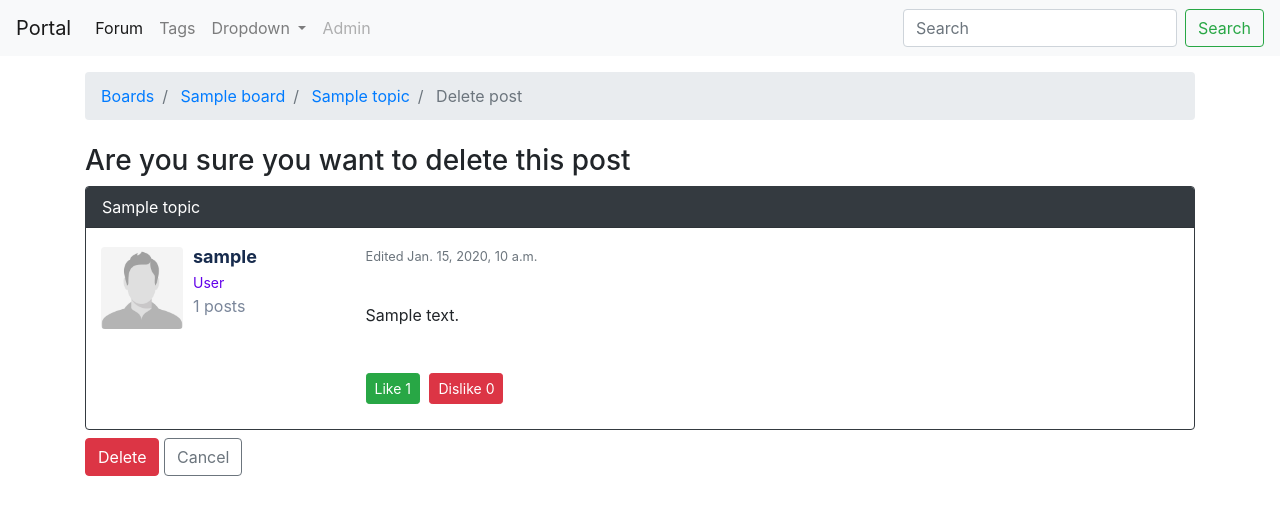
After one commit to deogonit/django-portal, a Django app: a page that uses portal/forum/templates/forum/delete_post.html in a window 1280 px wide. The commit adds this page. Shown: the top 515 px of the page. Run offline with Django 3.2, Linux system fonts and the light colour scheme; a user stored in the database is signed in; tables that the repository leaves empty hold one stand-in row (values such as "Sample post"); some libraries are stand-ins or nearby versions.

Commit message:
Add deleting post for user

```diff
--- a/portal/forum/models.py
+++ b/portal/forum/models.py
@@ -61,18 +61,18 @@ class Topic(models.Model):
 
     def get_page_count(self):
         count = self.posts.count()
-        pages = count / 3
+        pages = count / 10
         return ceil(pages)
 
     def has_many_pages(self, count=None):
         if count is None:
             count = self.get_page_count()
-        return count > 3
+        return count > 10
 
     def get_page_range(self):
         count = self.get_page_count()
         if self.has_many_pages(count):
-            return range(1, 4)
+            return range(1, 11)
         return range(1, count + 1)
 
     def get_first_post(self):
@@ -127,11 +127,14 @@ class Post(models.Model):
         return reverse('edit_post',
                        kwargs={'slug': self.topic.board.slug, 'topic_slug': self.topic.slug, 'post_number': self.pk})
 
+    def get_delete_url(self):
+        return reverse('delete_post',
+                       kwargs={'slug': self.topic.board.slug, 'topic_slug': self.topic.slug, 'post_number': self.pk})
+
     def get_message_as_markdown(self):
         return mark_safe(markdown(self.message, safe_mode='escape'))
 
 
 
 # TODO: 10. Add roles or permutation for group user
-# TODO: 11. Add Likes for posts and in future for news
 # TODO: 12. Add Comments system for news
--- /dev/null
+++ b/portal/forum/templates/forum/delete_post.html
@@ -0,0 +1,100 @@
+{% extends 'forum/base_forum.html'%}
+
+{% load static %}
+
+{% block title %}
+Delete post
+{% endblock%}
+
+{% block stylesheet %}
+<link rel="stylesheet" href="{% static 'css/style.css' %}">
+{% endblock %}
+
+{% block breadcrumb %}
+    <li class="breadcrumb-item">
+        <a href="{% url 'boards' %}">
+            Boards
+        </a>
+    </li>
+    <li class="breadcrumb-item">
+        <a href="{{ post.topic.board.get_absolute_url }}">
+           {{ post.topic.board.name }}
+        </a>
+    </li>
+    <li class="breadcrumb-item">
+        <a href="{{ post.topic.get_absolute_url }}">
+            {{ post.topic.name }}
+        </a>
+    </li>
+    <li class="breadcrumb-item active" aria-current="page">
+        Delete post
+    </li>
+{% endblock %}
+
+{% block content %}
+<form method="post">
+    {% csrf_token %}
+    <h3> Are you sure you want to delete this post</h3>
+    <div class="card mb-2 border-dark " id="post">
+    <div class="card-header text-white bg-dark py-2 px-3">{{ post.topic.name }}</div>
+    <div class="panel-body">
+        <div class="row">
+            <div class="col-xs-12 col-md-3 post-side">
+                <div class="media">
+                    <div class="media-left">
+                        <a href="">
+                            <img class="poster-avatar" src="{% static 'img/empty-avatar.png' %}"
+                                 alt="{{ post.created_by.username }}" width="100"
+                                 height="100">
+                        </a>
+                    </div>
+                    <div class="media-body">
+                        <div class="media-heading">
+                            <a href="" class="item-title">
+                                {{ post.created_by.username }}
+                            </a>
+                        </div>
+                        <span class="user-title">
+                            User
+                        </span>
+                        <span style="display:block">
+                            {{ post.created_by.posts.count }} posts
+                        </span>
+                    </div>
+                </div>
+            </div>
+            <div class="col-xs-12 col-md-9" style="margin-bottom: 25px;">
+                <div class="post-heading">
+                    {% if post.updated_at %}
+                    <small class="text-muted">Edited {{ post.updated_at }}</small>
+                    {% else %}
+                    <small class="text-muted">{{ post.created_at }}</small>
+                    {% endif %}
+                </div>
+                <div class="post-body">
+                    <p>
+                        {{ post.get_message_as_markdown }}
+                    </p>
+                </div>
+                <div class="post-footer">
+                    {% if user.is_authenticated %}
+                    <div class="btn btn-success btn-sm" id="like">Like
+
+                        <span id="liked" data-count="like">{{ post.votes.likes.count}}</span>
+                    </div>
+
+                    <div class="btn btn-danger btn-sm" id="dislike">Dislike
+
+                        <span id="disliked" data-count="dislike">{{ post.votes.dislikes.count}}</span>
+                    </div>
+                    {% endif %}
+                </div>
+            </div>
+        </div>
+    </div>
+</div>
+    <button type="submit" name="button" class="btn btn-danger">Delete</button>
+    <a href="{{ post.topic.get_absolute_url }}" class="btn btn-outline-secondary">Cancel</a>
+</form>
+
+{% endblock %}
--- a/portal/forum/templates/forum/edit_post.html
+++ b/portal/forum/templates/forum/edit_post.html
@@ -46,6 +46,9 @@ Edit post
     <button type="submit" class="btn btn-success">
         Save changes
     </button>
+    <a href="{{ post.get_delete_url }}" class="btn btn-danger" role="button">
+        Delete
+    </a>
     <a href="{{ post.topic.get_absolute_url }}" class="btn btn-outline-secondary" role="button">
         Cancel
     </a>
--- a/portal/forum/urls.py
+++ b/portal/forum/urls.py
@@ -2,9 +2,8 @@ from django.urls import path
 from django.contrib.auth.decorators import login_required
 
 from .views import BoardView, BoardTopicsView, \
-    TopicPostsView, NewTopicView, ReplyPostView, EditPostView, VotesView
+    TopicPostsView, NewTopicView, ReplyPostView, EditPostView, VotesView, DeletePostView
 from .models import LikeDislike, Post
-
 
 urlpatterns = [
     path('', BoardView.as_view(), name='boards'),
@@ -18,5 +17,7 @@ urlpatterns = [
     path('boards/<str:slug>/topics/<str:topic_slug>/', TopicPostsView.as_view(), name='topic_posts'),
     path('boards/<str:slug>/topics/<str:topic_slug>/reply/', ReplyPostView.as_view(), name='reply_post'),
     path('boards/<str:slug>/topics/<str:topic_slug>/post/<int:post_number>/edit/', EditPostView.as_view(),
-         name='edit_post')
+         name='edit_post'),
+    path('boards/<str:slug>/topics/<str:topic_slug>/post/<int:post_number>/delete/', DeletePostView.as_view(),
+         name='delete_post'),
 ]
--- a/portal/forum/views.py
+++ b/portal/forum/views.py
@@ -1,4 +1,4 @@
-from django.shortcuts import render, get_object_or_404, redirect
+from django.shortcuts import render, get_object_or_404, redirect, reverse
 from django.views import View
 from django.utils import timezone
 from django.utils.decorators import method_decorator
@@ -187,3 +187,18 @@ class VotesView(View):
             }),
             content_type="application/json"
         )
+
+
+@method_decorator(login_required, name='dispatch')
+class DeletePostView(View):
+    template_name = 'forum/delete_post.html'
+
+    def get(self, request, *args, **kwargs):
+        post = get_object_or_404(Post, pk=self.kwargs.get('post_number'))
+        context = {'post': post}
+        return render(request, self.template_name, context)
+
+    def post(self, request, *args, **kwargs):
+        post = Post.objects.get(pk=self.kwargs.get('post_number'))
+        post.delete()
+        return redirect('topic_posts', slug=post.topic.board.slug, topic_slug=post.topic.slug)
```
Also changed, not shown: portal/forum/tests/test_view_edit_post.py (+0 -14 lines), portal/forum/tests/test_view_new_topic.py (+0 -4 lines), portal/forum/tests/test_view_reply_topic.py (+0 -4 lines).
